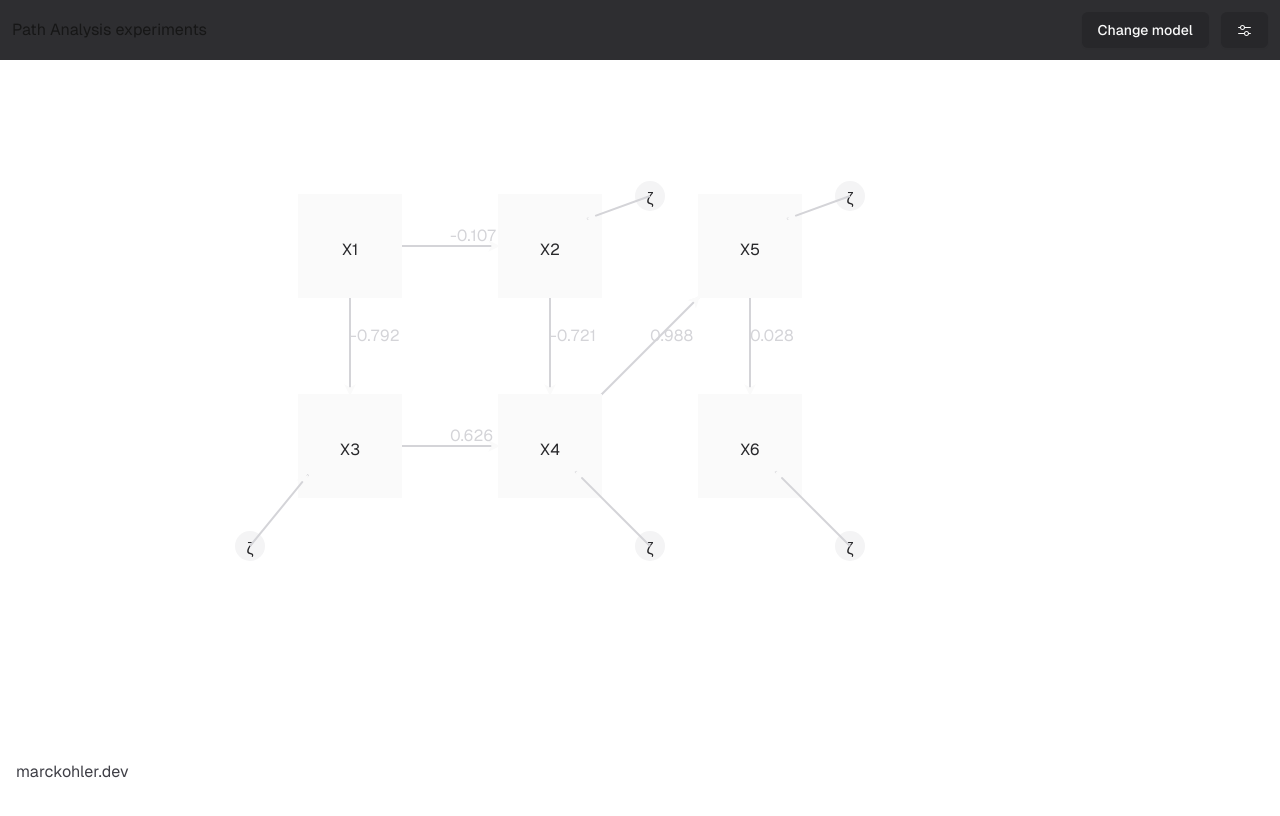
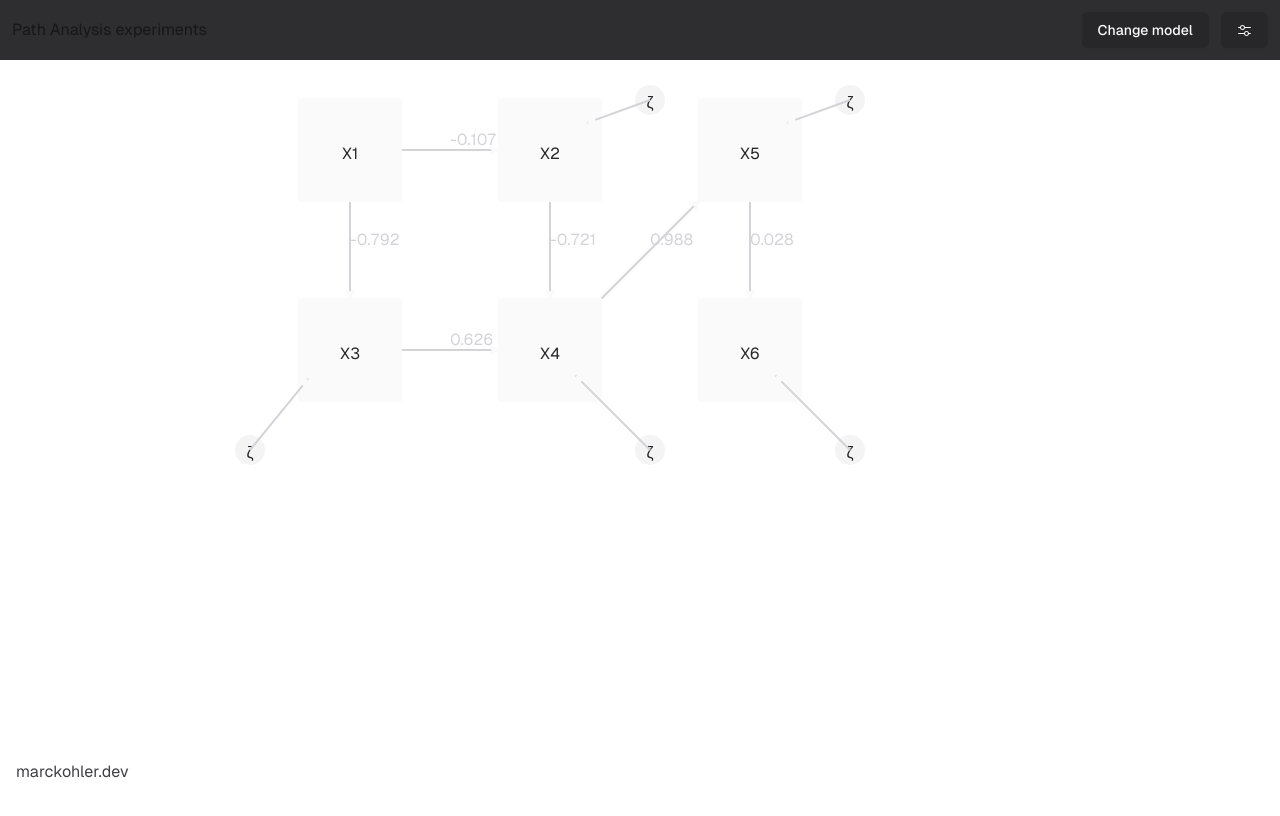
Before and after one commit to Than-DE/path-analysis, a Next.js app: page / in a window 1280 px wide. Shown: the top 816 px of the page. Built offline with nearby package versions, Linux system fonts and the light colour scheme.

Commit message:
feat: canvas zoom and pan

```diff
--- a/src/app/page.tsx
+++ b/src/app/page.tsx
@@ -77,7 +77,7 @@ export default function Home() {
   }
 
   return (
-    <div className="dark min-h-screen pb-20 gap-16 font-[family-name:var(--font-geist-sans)]">
+    <div className="dark gap-16 font-[family-name:var(--font-geist-sans)]">
       <header className="p-3 z-[999] flex items-center justify-between bg-zinc-900/90 backdrop-blur-md fixed top-0 w-full">
         <h1 className="">Path Analysis experiments</h1>
         <div className="flex items-center gap-3">
@@ -119,7 +119,7 @@ export default function Home() {
           </Popover>
         </div>
       </header>
-      <div className="h-[800px] mt-24 flex flex-col relative">
+      <div className="flex flex-col relative h-screen max-h-screen overflow-hidden">
         <div className="fixed bottom-4 left-4">
           <Link
             href="https://marckohler.dev"
@@ -132,7 +132,7 @@ export default function Home() {
         </div>
         <div
           className={cn(
-            "fixed min-h-16 right-4 text-xs w-64 p-2 bg-zinc-800/70 rounded-lg text-zinc-300 duration-200 transition-opacity",
+            "fixed min-h-16 top-24 right-4 text-xs w-64 p-2 bg-zinc-800/70 rounded-lg text-zinc-300 duration-200 transition-opacity",
             detail === "" ? "opacity-0" : "opacity-100"
           )}
         >
--- a/src/components/ui/path-model.tsx
+++ b/src/components/ui/path-model.tsx
@@ -27,13 +27,27 @@ const PathModel: React.FC<PathModelProps> = ({
   const disturbanceRadius = 15; // Radius of disturbance circles
 
   useEffect(() => {
+    const zoom = d3
+      .zoom<any, any>()
+      .scaleExtent([0.5, 1.5])
+      .translateExtent([
+        [0, 0],
+        [2000, 2000],
+      ])
+      .on("zoom", (event) => {
+        svg.select("g").attr("transform", event.transform);
+      });
     const svg = d3.select(svgRef.current);
 
     // Clear any previous SVG content
     svg.selectAll("*").remove();
 
+    const container = svg.append("g").attr("id", "path-model-container");
+
+    svg.call(zoom);
+
     // Create arrowhead marker for directed edges
-    svg
+    container
       .append("defs")
       .append("marker")
       .attr("id", "arrowhead")
@@ -88,7 +102,7 @@ const PathModel: React.FC<PathModelProps> = ({
         const controlPointX = midX;
         const controlPointY = midY + curveOffset;
 
-        svg
+        container
           .append("path")
           .attr(
             "d",
@@ -102,7 +116,7 @@ const PathModel: React.FC<PathModelProps> = ({
 
         // Add coefficient label
         if (showCoefficients) {
-          svg
+          container
             .append("text")
             .attr("x", midX)
             .attr("y", midY - 5) // Position above the edge
@@ -124,7 +138,7 @@ const PathModel: React.FC<PathModelProps> = ({
         if (isHorizontal) {
           // Draw horizontal arrows
           // First half
-          svg
+          container
             .append("line")
             .attr("x1", x1)
             .attr("y1", y1 + 10)
@@ -135,7 +149,7 @@ const PathModel: React.FC<PathModelProps> = ({
             .attr("marker-end", "url(#arrowhead)");
 
           // Second half
-          svg
+          container
             .append("line")
             .attr("x1", x2)
             .attr("y1", y2)
@@ -147,7 +161,7 @@ const PathModel: React.FC<PathModelProps> = ({
         } else {
           // Draw vertical arrows
           // First half
-          svg
+          container
             .append("line")
             .attr("x1", x1 + 10)
             .attr("y1", y1)
@@ -158,7 +172,7 @@ const PathModel: React.FC<PathModelProps> = ({
             .attr("marker-end", "url(#arrowhead)");
 
           // Second half
-          svg
+          container
             .append("line")
             .attr("x1", x2)
             .attr("y1", y2)
@@ -171,7 +185,7 @@ const PathModel: React.FC<PathModelProps> = ({
 
         if (showCoefficients) {
           // Add coefficient label for reciprocal edges
-          svg
+          container
             .append("text")
             .attr("x", midX)
             .attr("y", midY - 5)
@@ -183,7 +197,7 @@ const PathModel: React.FC<PathModelProps> = ({
         drawnEdges.add(reciprocalEdge.source + "-" + reciprocalEdge.target);
       } else {
         // Single arrow for non-reciprocal edges
-        svg
+        container
           .append("line")
           .attr("x1", x1)
           .attr("y1", y1)
@@ -196,7 +210,7 @@ const PathModel: React.FC<PathModelProps> = ({
         // Add coefficient label for non-reciprocal edges
 
         if (showCoefficients) {
-          svg
+          container
             .append("text")
             .attr("x", (x1 + x2) / 2)
             .attr("y", (y1 + y2) / 2 - 5)
@@ -209,7 +223,7 @@ const PathModel: React.FC<PathModelProps> = ({
     });
 
     // Draw nodes (squares)
-    svg
+    container
       .selectAll("rect")
       .data(pathModel.nodes)
       .enter()
@@ -258,7 +272,7 @@ const PathModel: React.FC<PathModelProps> = ({
       });
 
     // Add labels to nodes
-    svg
+    container
       .selectAll("text.label")
       .data(pathModel.nodes)
       .enter()
@@ -281,7 +295,7 @@ const PathModel: React.FC<PathModelProps> = ({
       const disturbanceY = node.y >= 300 ? node.y + 150 : node.y;
 
       // Draw the disturbance circle
-      svg
+      container
         .append("circle")
         .attr("cx", disturbanceX)
         .attr("cy", disturbanceY)
@@ -289,7 +303,7 @@ const PathModel: React.FC<PathModelProps> = ({
         .attr("fill", colors.zinc[100]);
 
       // Add the "ζ" label inside the disturbance circle
-      svg
+      container
         .append("text")
         .attr("x", disturbanceX)
         .attr("y", disturbanceY + 4) // Adjust for better centering
@@ -309,7 +323,7 @@ const PathModel: React.FC<PathModelProps> = ({
       const closestPoint = getClosestPointOnNode(disturbanceNode, node);
 
       // Draw an edge from disturbance to the endogenous node
-      svg
+      container
         .append("line")
         .attr("x1", disturbanceX)
         .attr("y1", disturbanceY)
@@ -364,7 +378,14 @@ const PathModel: React.FC<PathModelProps> = ({
     return { x: closestX, y: closestY };
   };
 
-  return <svg ref={svgRef} width="100%" height="100%" />;
+  return (
+    <svg
+      ref={svgRef}
+      className="overflow-hidden"
+      height="100vh"
+      width="100vw"
+    />
+  );
 };
 
 export default PathModel;
```
